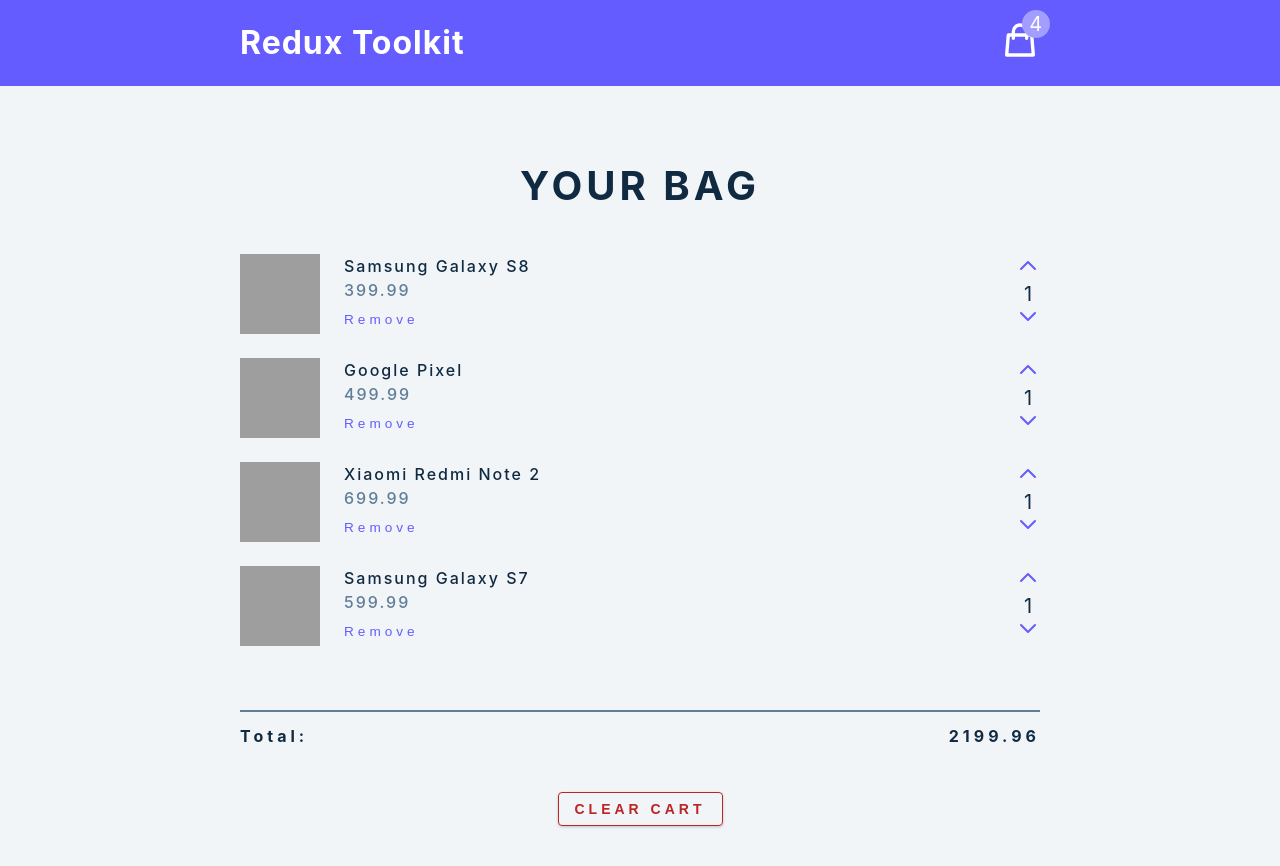
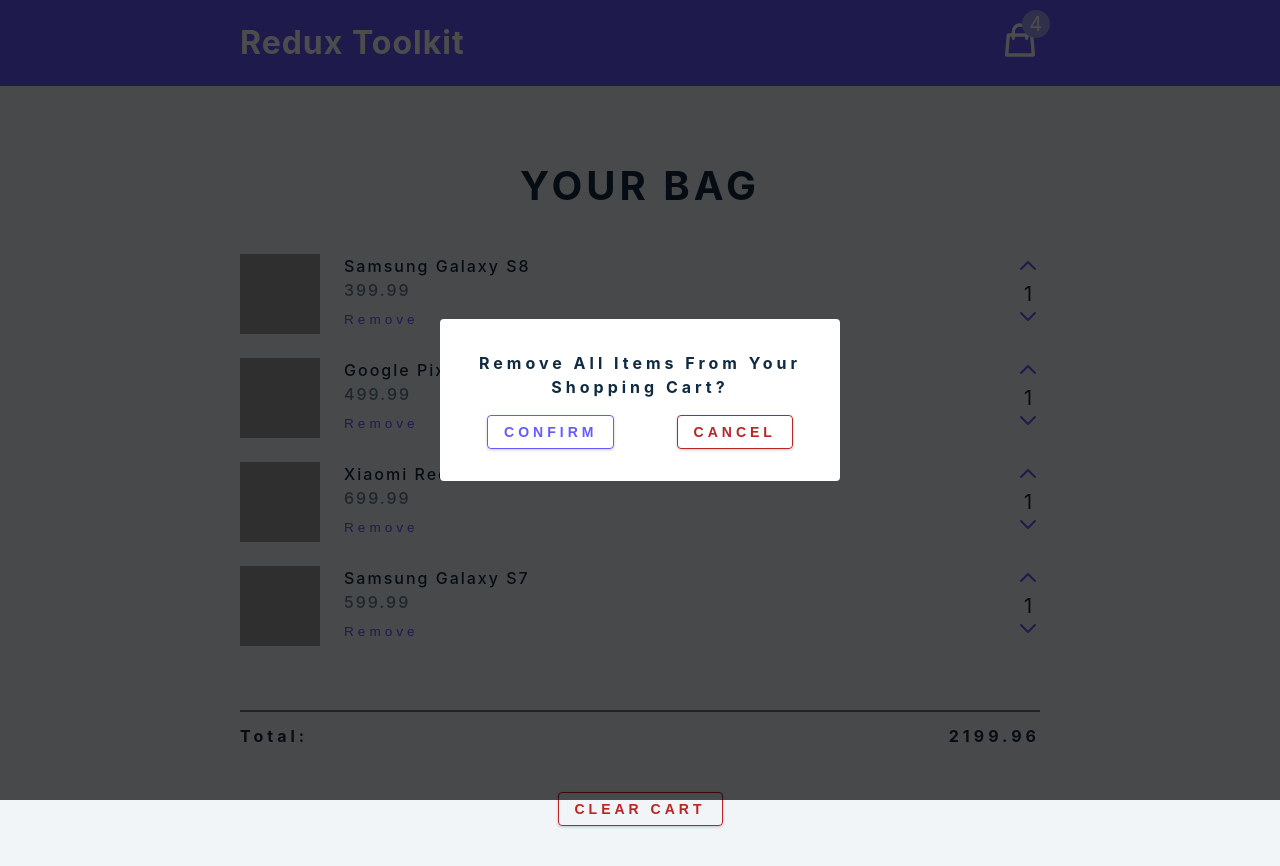
Before and after one commit to M-Anwar-Hussaini/Microverse-React-Projects, a React (Create React App) app: page / in a window 1280 px wide. Built offline with nearby package versions, Linux system fonts and the light colour scheme; grey boxes are pictures that could not be loaded.

Commit message:
Add modal component to the list of components

```diff
--- a/src/App.js
+++ b/src/App.js
@@ -3,6 +3,7 @@
 import { calculateTotal } from './features/cart/cartSlice';
 import { useEffect } from 'react';
 import { useDispatch, useSelector } from 'react-redux';
+import Modal from './components/Modal';
 
 function App() {
   const { cartItems } = useSelector((store) => store.cart);
@@ -12,6 +13,7 @@
   }, [cartItems]);
   return (
     <main>
+      <Modal />
       <Navbar />
       <CartContainer />
     </main>
--- /dev/null
+++ b/src/components/Modal.jsx
@@ -0,0 +1,17 @@
+export default function Modal() {
+  return (
+    <aside className="modal-container">
+      <div className="modal">
+        <h4>remove all items from your shopping cart?</h4>
+        <div className="btn-container">
+          <button type="button" className="btn confirm-btn">
+            Confirm
+          </button>
+          <button type="button" className="btn clear-btn">
+            Cancel
+          </button>
+        </div>
+      </div>
+    </aside>
+  );
+}
```
